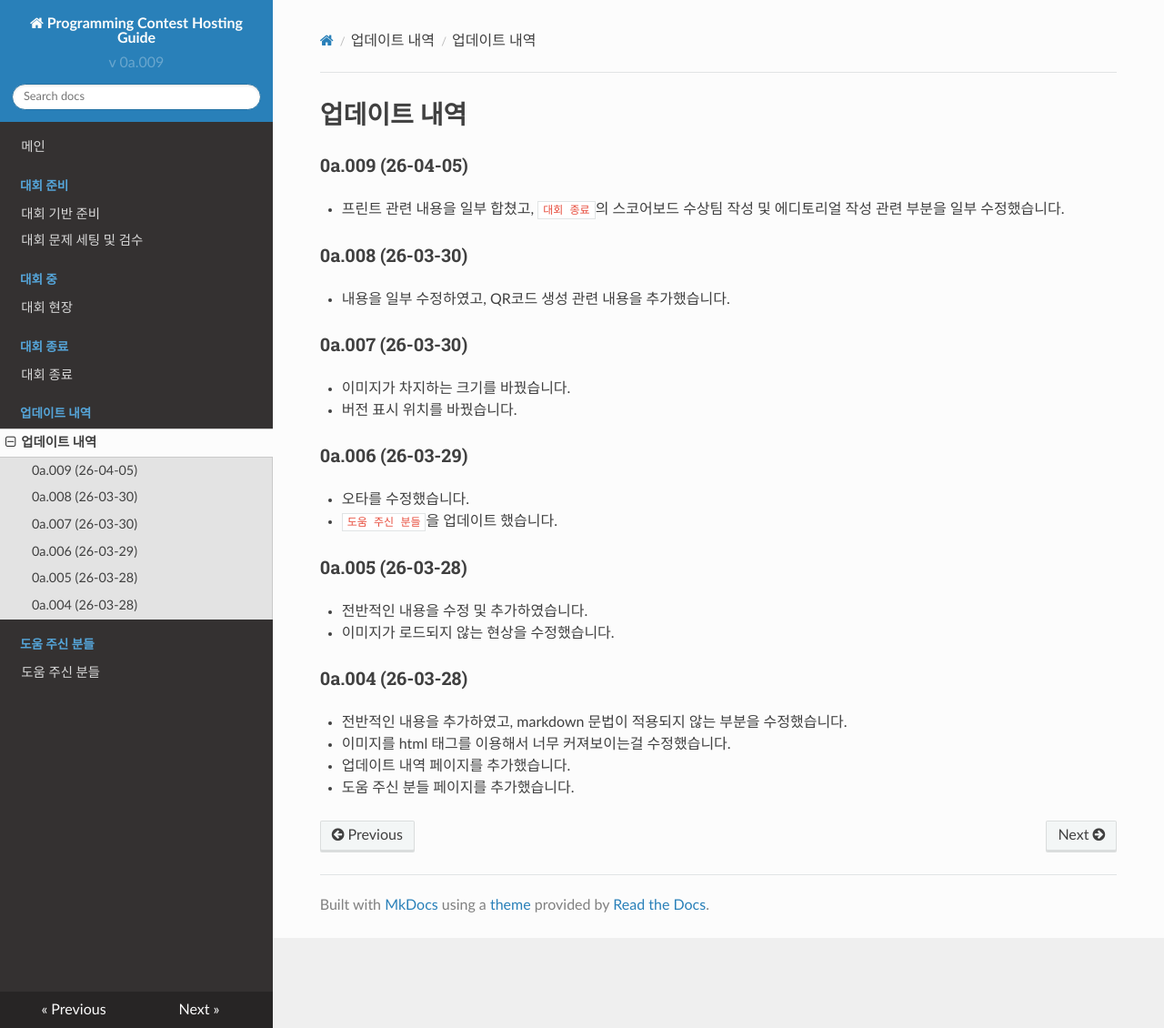
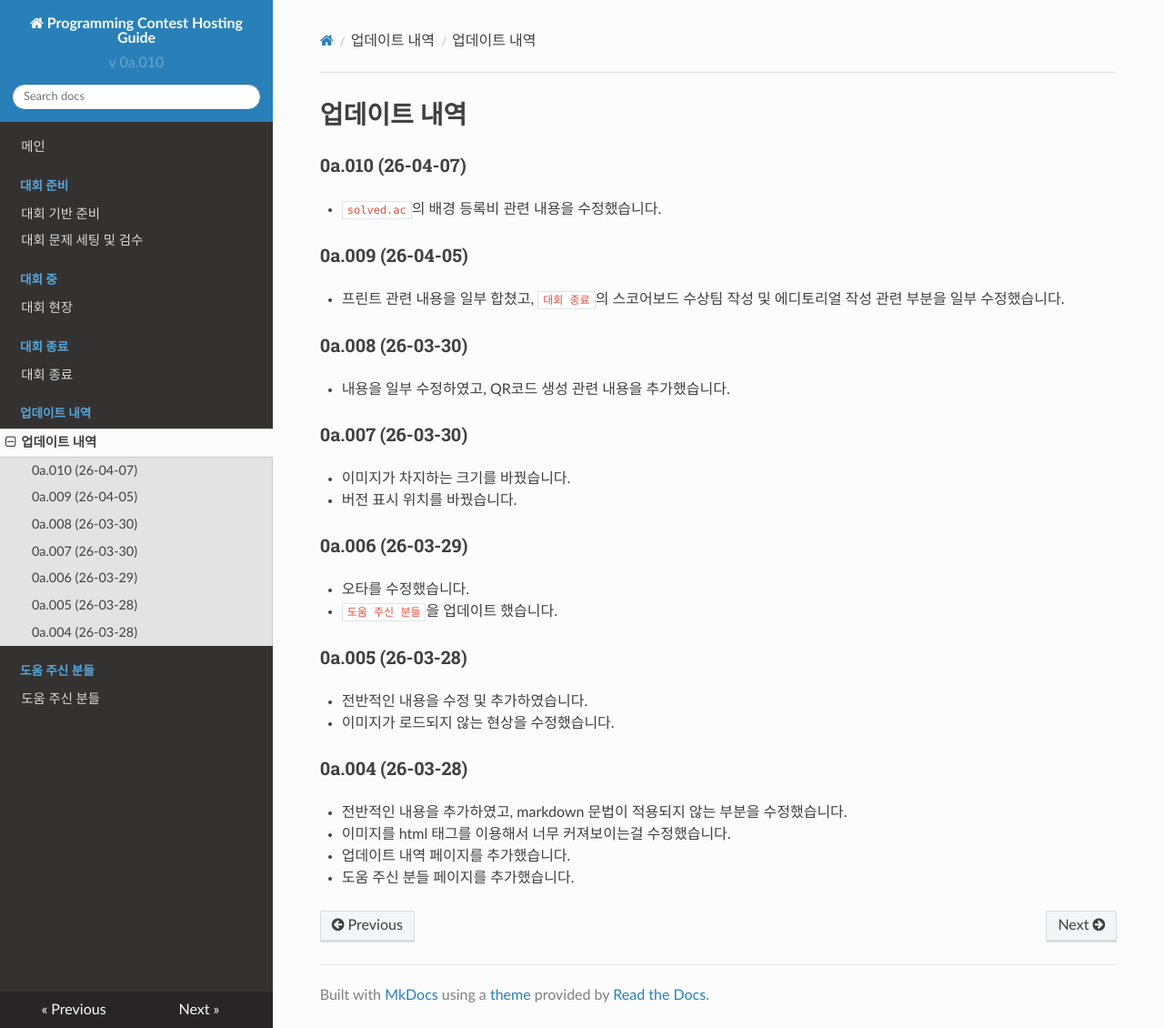
Before and after one commit to haruharo101/Programming_Contest_Hosting_Guide, an MkDocs documentation site: the page built from docs/updatelog.md, in a window 1280 px wide and 1130 px high. Shown: the whole window at 91% size. Built offline with MkDocs 1.6.1, drawn with Linux system fonts in a browser that asks for light colours; nearby versions of some CDN libraries.

Commit message:
Fix: Changed solved.ac badge & background reg fee contents

```diff
--- a/docs/updatelog.md
+++ b/docs/updatelog.md
@@ -1,4 +1,7 @@
 # 업데이트 내역
+
+### 0a.010 (26-04-07)
+- `solved.ac`의 배경 등록비 관련 내용을 수정했습니다.
 
 ### 0a.009 (26-04-05)
 - 프린트 관련 내용을 일부 합쳤고, `대회 종료`의 스코어보드 수상팀 작성 및 에디토리얼 작성 관련 부분을 일부 수정했습니다.
--- a/mkdocs.yml
+++ b/mkdocs.yml
@@ -33,4 +33,4 @@ extra_javascript:
 
 extra:
   version:
-    v 0a.009
+    v 0a.010
```
Also changed, not shown: docs/preparation.md (+1 -0 lines).
